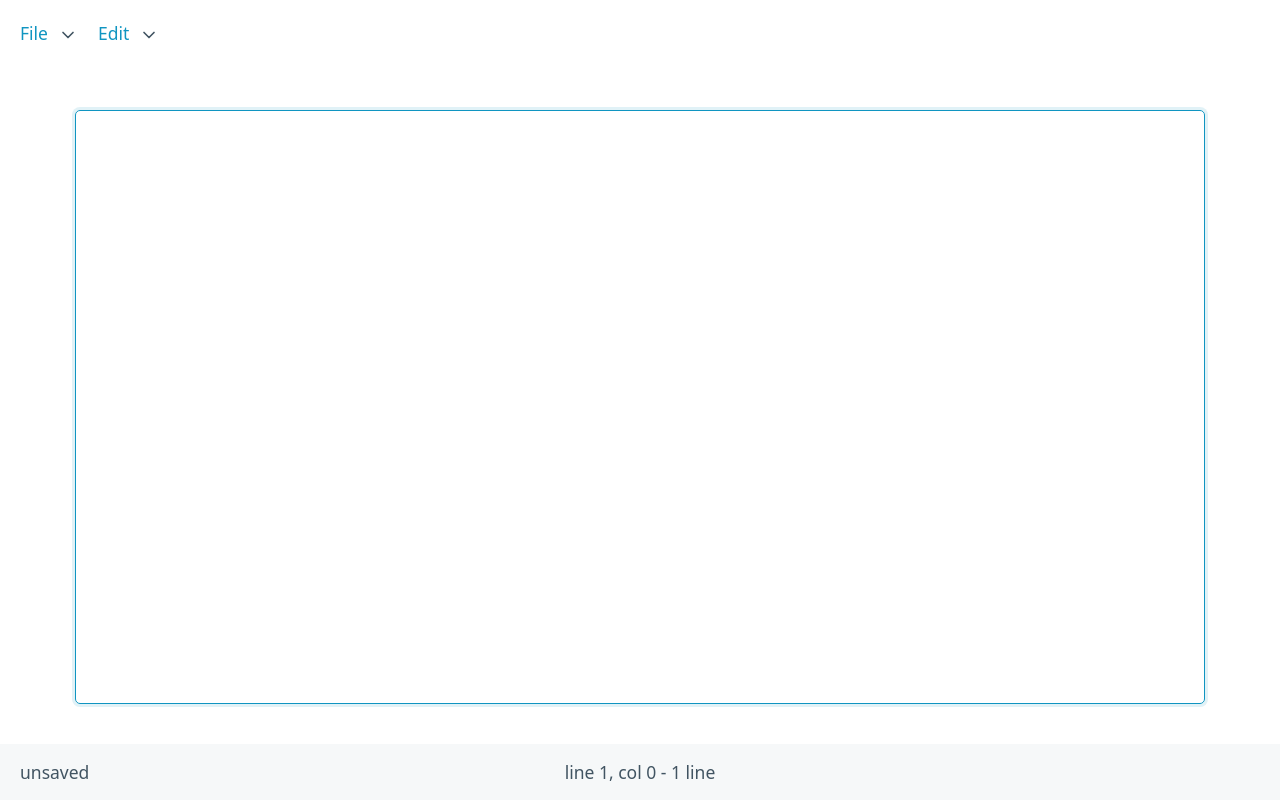
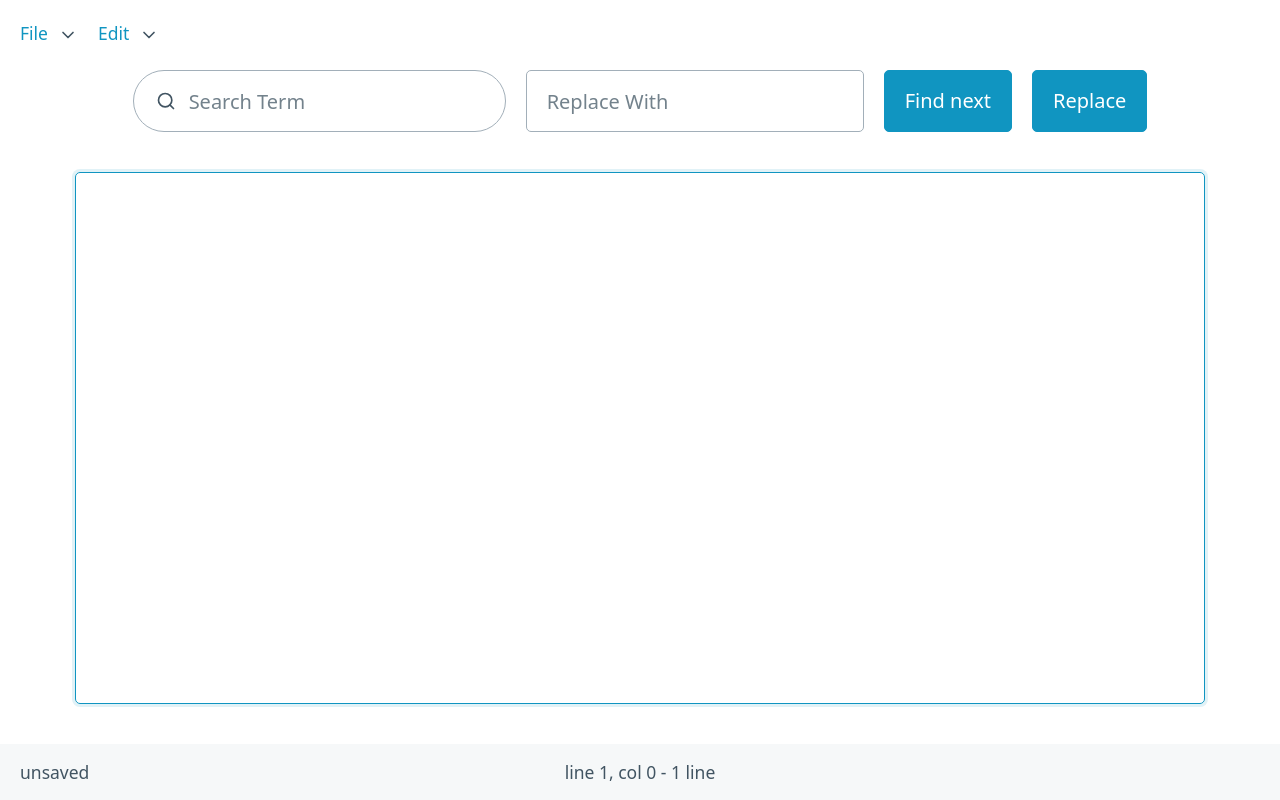
Before and after one commit to Sammy-T/gotepad, a website built with Vite: page frontend/index.html in a window 1280 px wide. Built offline with nearby package versions, Linux system fonts and the light colour scheme.

Commit message:
Create 'replace' form

```diff
--- a/frontend/index.html
+++ b/frontend/index.html
@@ -32,17 +32,27 @@
                         <summary aria-haspopup="listbox" role="link"><small>Edit</small></summary>
 
                         <ul role="listbox">
-                            <li><a><small>Cut</small><small>Ctrl+X</small></a></li>
+                            <!-- <li><a><small>Cut</small><small>Ctrl+X</small></a></li>
                             <li><a><small>Copy</small><small>Ctrl+C</small></a></li>
-                            <li><a><small>Paste</small><small>Ctrl+V</small></a></li>
+                            <li><a><small>Paste</small><small>Ctrl+V</small></a></li> -->
                             <li><a id="find-term"><small>Find</small><small>Ctrl+F</small></a></li>
+                            <li><a id="replace-term"><small>Replace</small><small>Ctrl+H</small></a></li>
                         </ul>
                     </details>
                 </li>
             </ul>
         </nav>
 
-        <header></header>
+        <header>
+            <form id="replace">
+                <fieldset class="search-field">
+                    <input type="search" id="search-term" name="search-term" placeholder="Search Term">
+                    <input type="text" id="replace-term" name="replace-term" placeholder="Replace With">
+                    <button type="submit">Find next</button>
+                    <button type="submit">Replace</button>
+                </fieldset>
+            </form>
+        </header>
 
         <template id="template-find">
             <form id="find">
```
